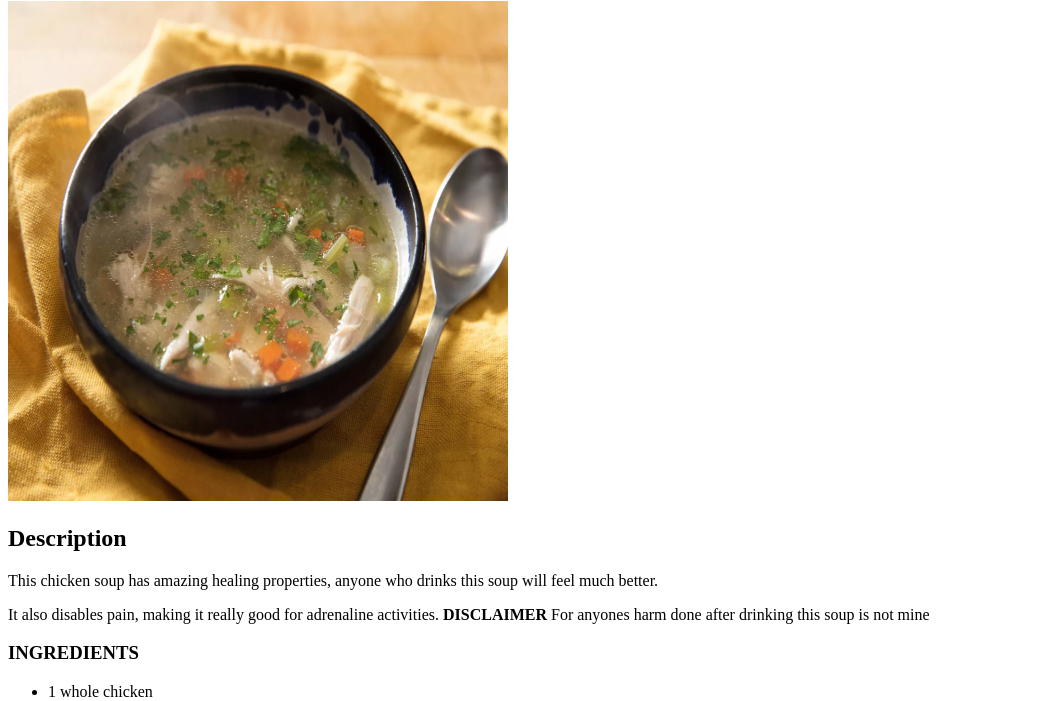
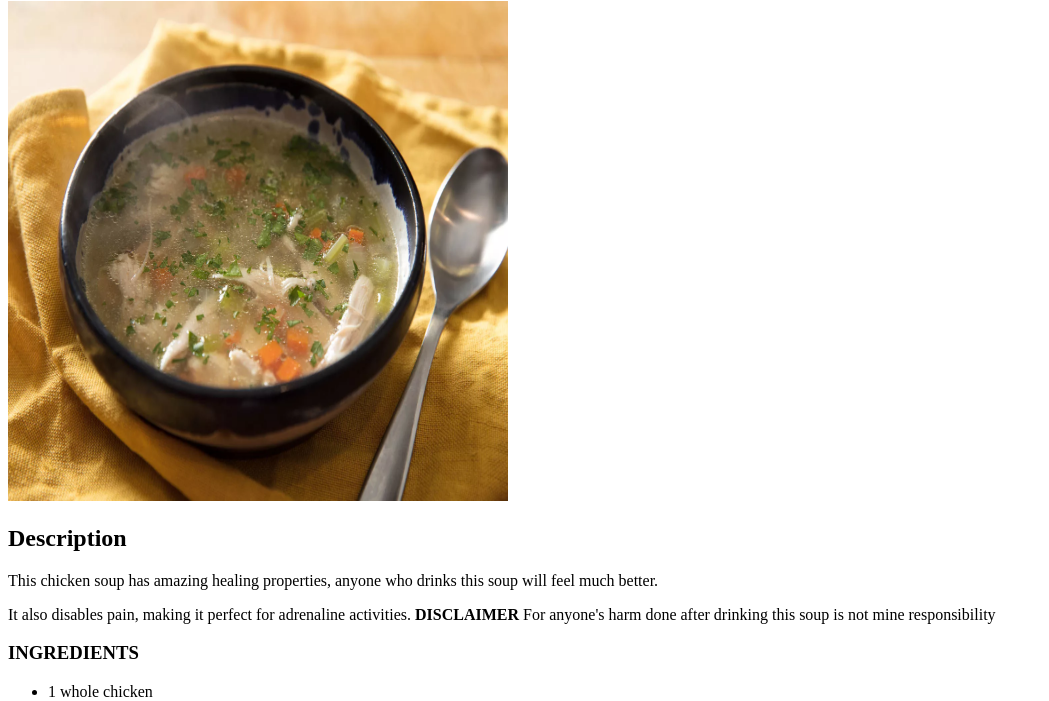
Before and after one commit to Davidhanko/Recipes, a plain HTML site: page recipes/chicken_soup.html in a window 1280 px wide. Shown: the part 79-780 px from the top of the page, without its empty margins (0-1049 px from the left). Drawn offline with Linux system fonts and the light colour scheme.

Commit message:
Making production ready

```diff
--- a/recipes/chicken_soup.html
+++ b/recipes/chicken_soup.html
@@ -9,8 +9,8 @@
     <img src="../images/chicken_soup.webp" height="500px" width="500px" alt="Picture of chicken soup">
     <h2>Description</h2>
     <p>This chicken soup has amazing healing properties, anyone who drinks this soup will feel much better.</p>
-    <p>It also disables pain, making it really good for adrenaline activities. <strong>DISCLAIMER</strong>
-    For anyones harm done after drinking this soup is not mine</p>
+    <p>It also disables pain, making it perfect for adrenaline activities. <strong>DISCLAIMER</strong>
+    For anyone's harm done after drinking this soup is not mine responsibility</p>
     <h3>INGREDIENTS</h3>
     <ul>
         <li>1 whole chicken</li>
```
Also changed, not shown: index.html (+3 -3 lines).
